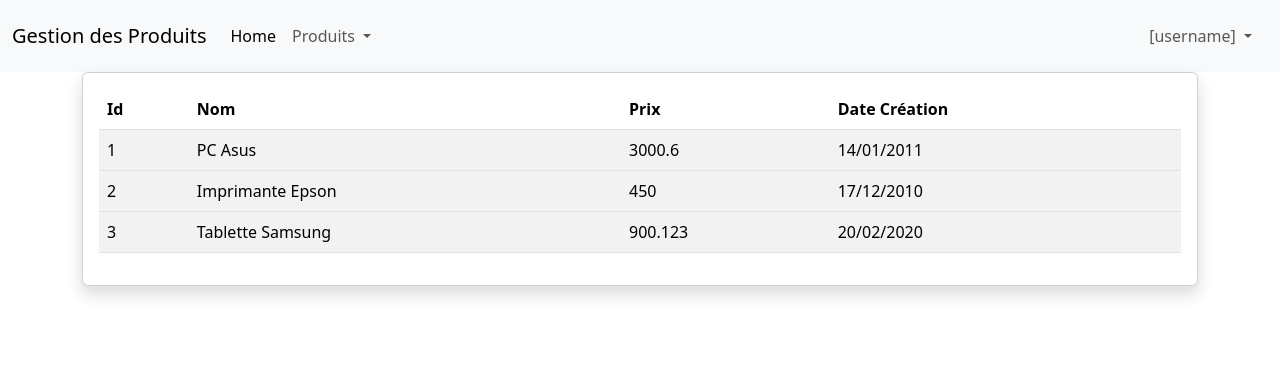
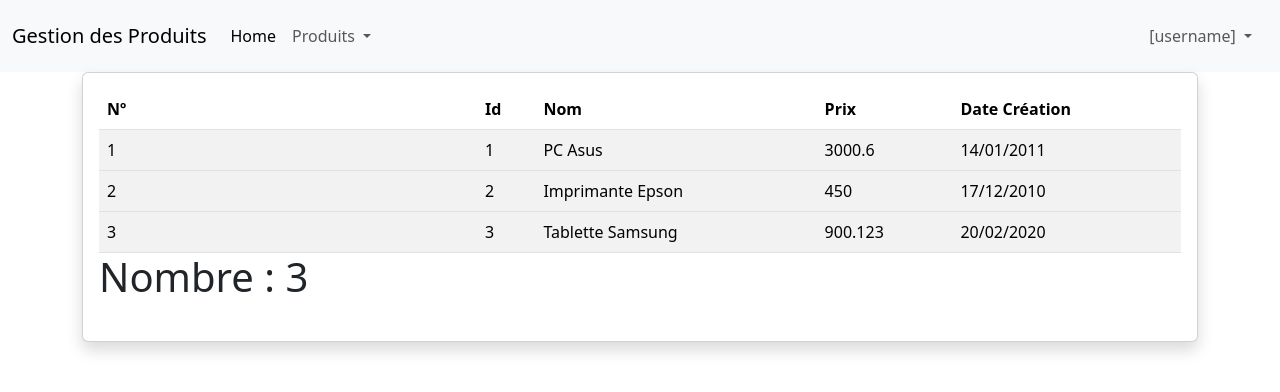
Before and after one commit to olalesam/GestionProduitFrontEnd, an Angular app: page /produits in a window 1280 px wide. Shown: the top 392 px of the page. Built offline with nearby package versions, Linux system fonts and the light colour scheme.

Commit message:
use attributs @empty, $index, $countn,  $first and $last

```diff
--- a/src/app/produits/produits.component.html
+++ b/src/app/produits/produits.component.html
@@ -1,19 +1,32 @@
 <div class="container">
   <div class="card shadow mb-4">
     <div class="card-body">
-     <table class="table table-striped" >
+      <table class="table table-striped">
+        @if (produits.length != 0) {
         <thead>
-               <tr> <th>Id</th><th>Nom</th> <th>Prix</th>  <th>Date Création</th> </tr>
+          <tr>
+            <th>Nº</th>
+            <th>Id</th>
+            <th>Nom</th>
+            <th>Prix</th>
+            <th>Date Création</th>
+          </tr>
         </thead>
-             @for (produit of produits; track produit.idProduit) {
-              <tbody >
-                       <tr >
-                         <td>{{produit.idProduit}}</td>
-                         <td>{{produit.nomProduit}}</td>
-                         <td>{{produit.prixProduit}}</td>
-                         <td>{{produit.dateCreation | date:'dd/MM/yyyy'}}</td>
+        } @for (produit of produits; track produit.idProduit; let index =
+        $index; let nbr = $count; let first = $first; let last = $last) {
+        <tbody>
+          <tr>
+            <td>{{ index + 1 }}</td>
+            <td>{{ produit.idProduit }}</td>
+            <td>{{ produit.nomProduit }}</td>
+            <td>{{ produit.prixProduit }}</td>
+            <td>{{ produit.dateCreation | date : "dd/MM/yyyy" }}</td>
           </tr>
         </tbody>
+        @if (last) {
+        <h1>Nombre : {{ nbr }}</h1>
+        } } @empty {
+        <h1>Aucun produit trouvé !</h1>
         }
       </table>
     </div>
```
Also changed, not shown: src/app/app.component.html (+30 -10 lines). Lines whose indentation alone changed are shown as unchanged.
